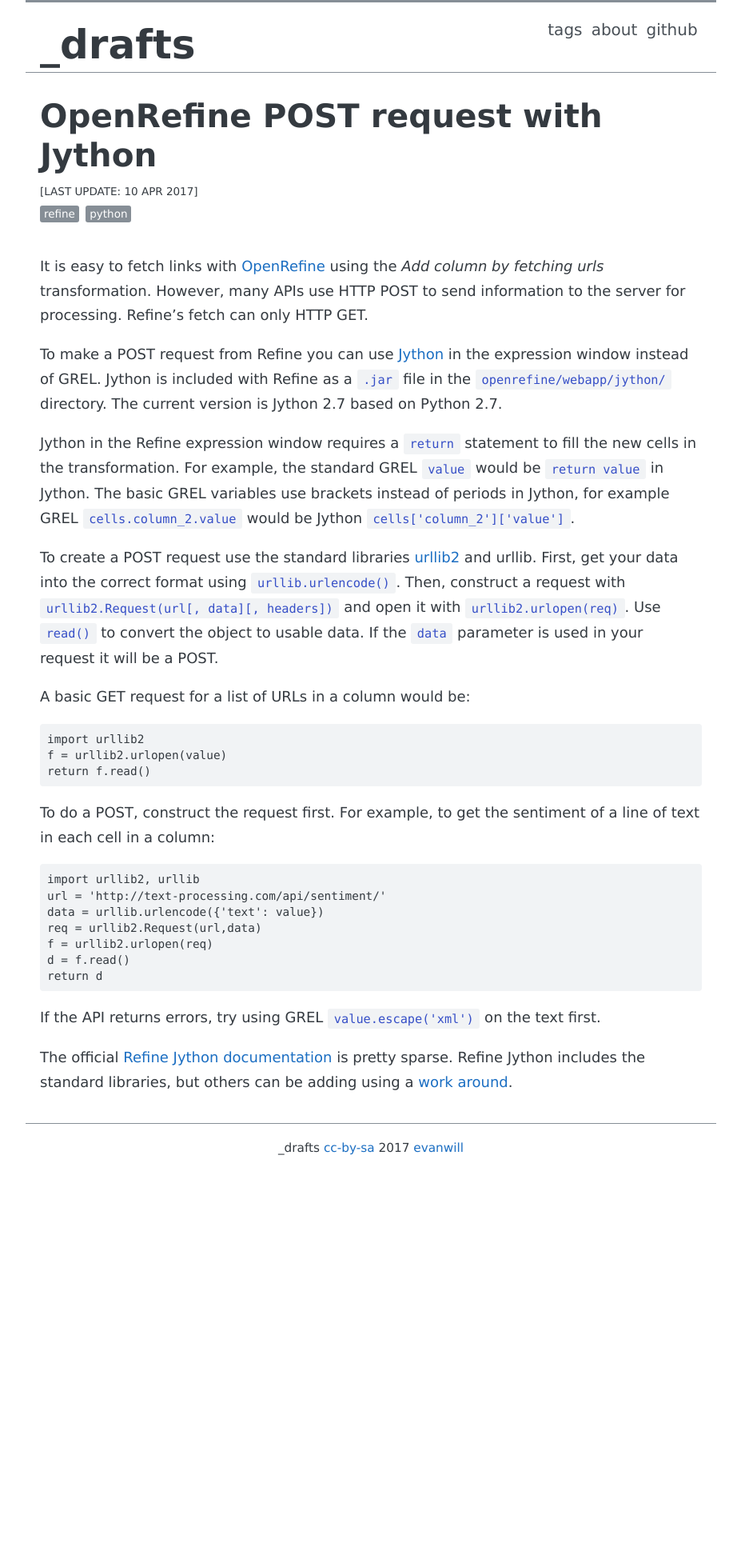
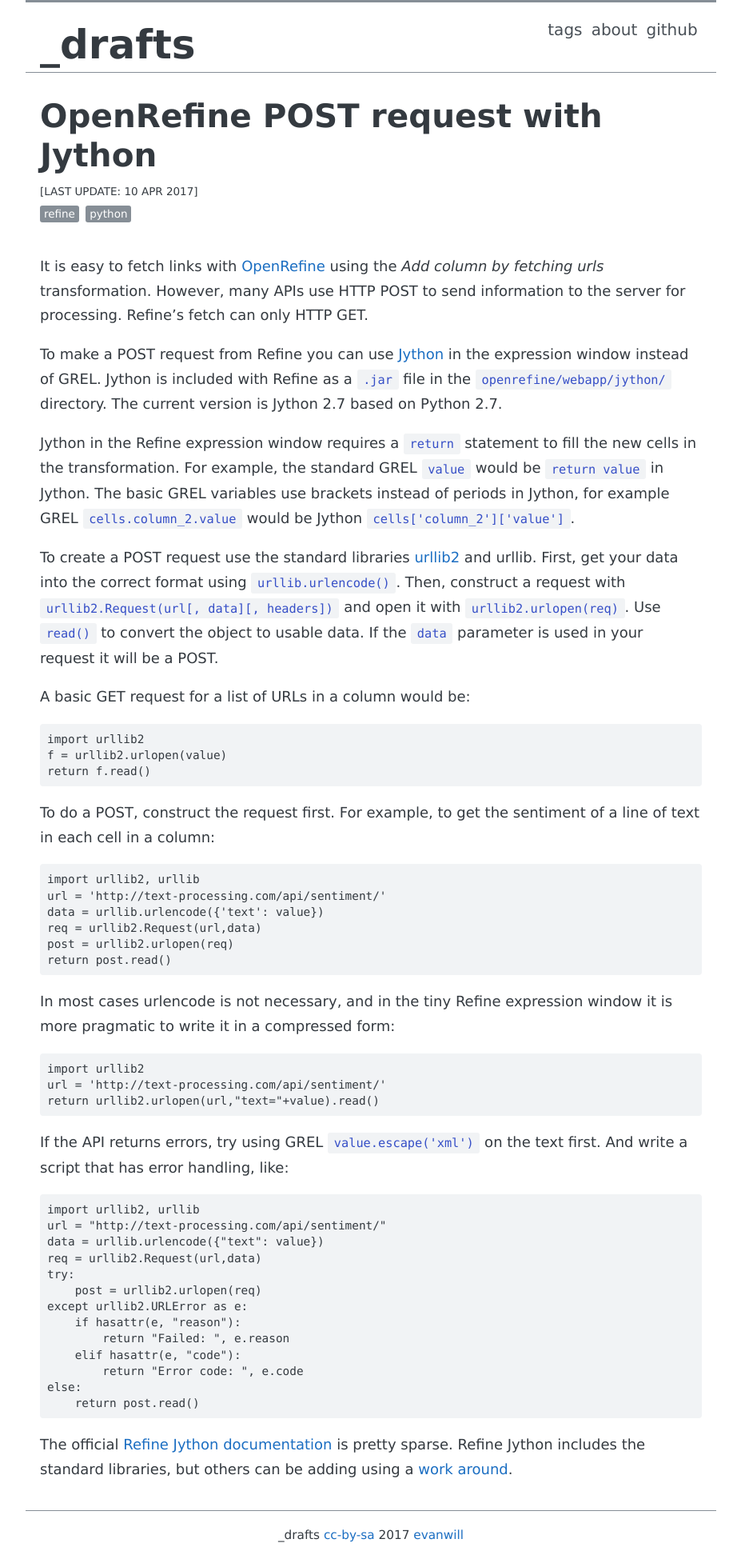
Before and after one commit to evanwill/_drafts, a Jekyll site: the page built from _notes/refine-post-request.md, in a window 1280 px wide. Shown: the whole page at 80% size, without its empty margins (176-1103 px from the left). Built offline with Jekyll 4.4.1, drawn with Linux system fonts in a browser that asks for light colours; before the commit the page ends 1470 px from its top, so only the background shows below that.

Commit message:
Update refine-post-request.md

````diff
--- a/_notes/refine-post-request.md
+++ b/_notes/refine-post-request.md
@@ -39,12 +39,36 @@
 url = 'http://text-processing.com/api/sentiment/'
 data = urllib.urlencode({'text': value})
 req = urllib2.Request(url,data)
-f = urllib2.urlopen(req)
-d = f.read()
-return d
+post = urllib2.urlopen(req)
+return post.read()
+```
+
+In most cases urlencode is not necessary, and in the tiny Refine expression window it is more pragmatic to write it in a compressed form:
+
+```
+import urllib2
+url = 'http://text-processing.com/api/sentiment/'
+return urllib2.urlopen(url,"text="+value).read()
 ```
 
 If the API returns errors, try using GREL `value.escape('xml')` on the text first.
+And write a script that has error handling, like:
+
+```
+import urllib2, urllib
+url = "http://text-processing.com/api/sentiment/"
+data = urllib.urlencode({"text": value})
+req = urllib2.Request(url,data)
+try:
+    post = urllib2.urlopen(req)
+except urllib2.URLError as e:
+    if hasattr(e, "reason"):
+        return "Failed: ", e.reason
+    elif hasattr(e, "code"):
+        return "Error code: ", e.code
+else:
+    return post.read()
+```
 
 The official [Refine Jython documentation](https://github.com/OpenRefine/OpenRefine/wiki/Jython) is pretty sparse.
 Refine Jython includes the standard libraries, but others can be adding using a [work around](https://github.com/OpenRefine/OpenRefine/wiki/Extending-Jython-with-pypi-modules).
````
